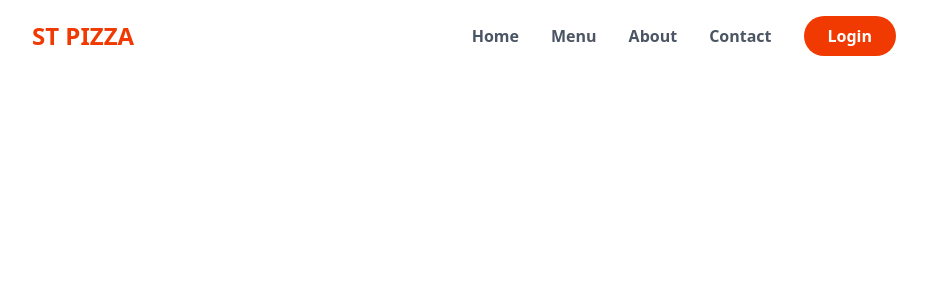
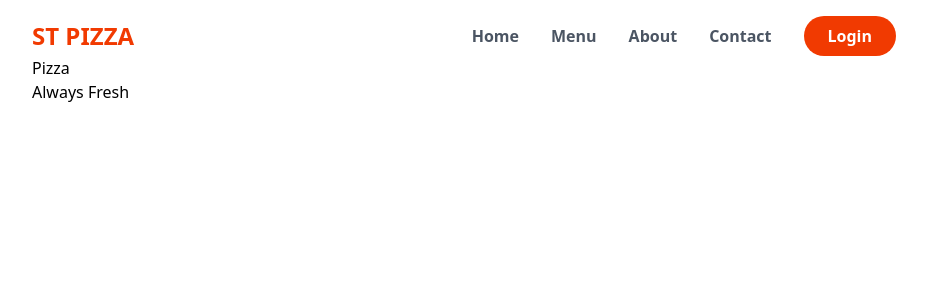
Before and after one commit to rialparmar1777/food-ordering-app, a Next.js app: page / in a window 1280 px wide. Shown: the top 300 px of the page, without its empty margins (176-1103 px from the left). Built offline with nearby package versions, Linux system fonts and the light colour scheme.

Commit message:
Hero page setup for main content

```diff
--- a/src/app/page.js
+++ b/src/app/page.js
@@ -1,11 +1,13 @@
 import Image from "next/image";
 import Link from "next/link";
 import Header from "@/components/layout/Header";
+import Hero from "@/components/layout/Hero";
 
 export default function Home() {
   return (
     <>
     <Header />
+    <Hero />
     </>
   )
 }
--- /dev/null
+++ b/src/components/layout/Hero.js
@@ -0,0 +1,12 @@
+import Link from "next/link"
+
+export default function Hero() {
+    return(
+        <>
+        <section>
+            <h1>Pizza</h1>
+            <p>Always Fresh</p>
+        </section>
+        </>
+    )
+}
```
